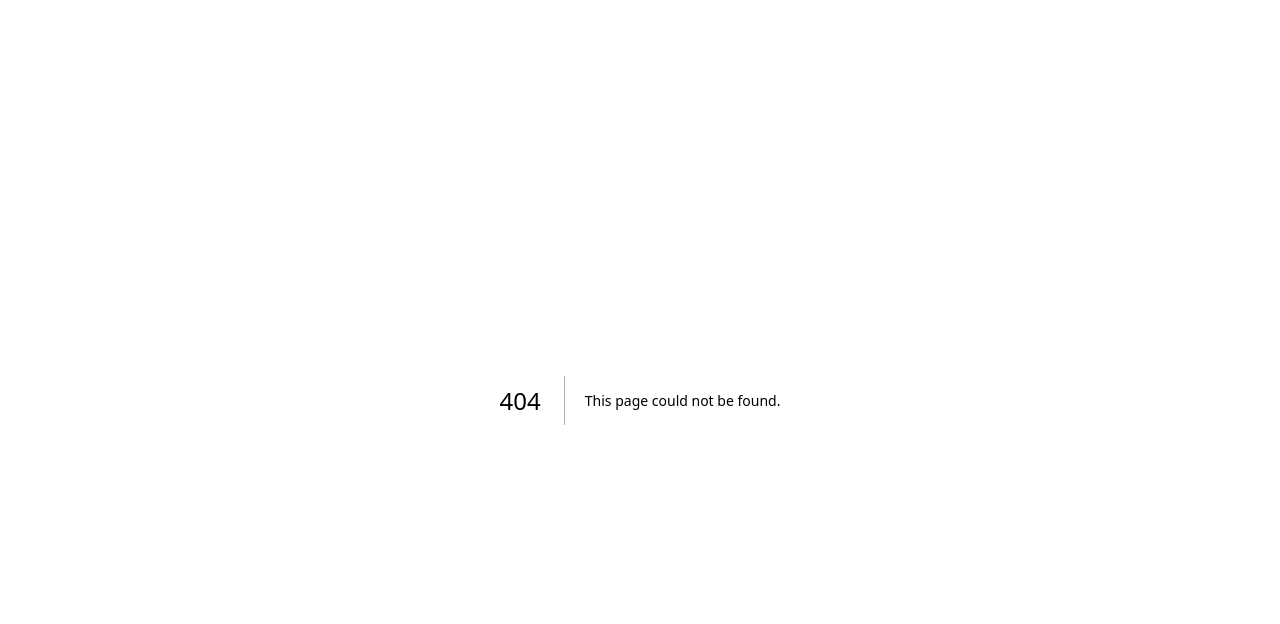
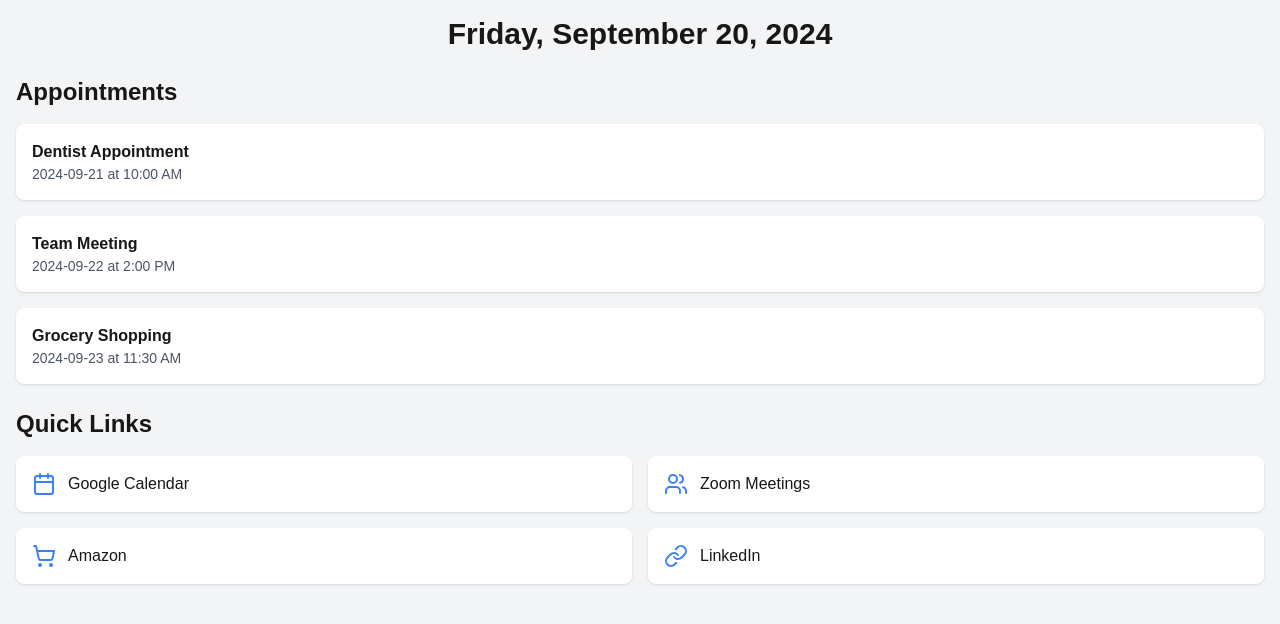
Before and after one commit to cfgjc24/Team-3, a Next.js app: page /offjob in a window 1280 px wide. Before the commit this address had no page. Shown: the top 624 px of the page. Built offline with nearby package versions, Linux system fonts and the light colour scheme.

Commit message:
off job boxes

```diff
--- a/package.json
+++ b/package.json
@@ -10,6 +10,8 @@
   },
   "dependencies": {
     "@prisma/client": "^5.19.1",
+    "@react-google-maps/api": "^2.19.3",
+    "lucide-react": "^0.445.0",
     "next": "14.2.13",
     "prisma": "^5.19.1",
     "react": "^18",
--- a/src/app/globals.css
+++ b/src/app/globals.css
@@ -7,12 +7,12 @@
   --foreground: #171717;
 }
 
-@media (prefers-color-scheme: dark) {
+/* @media (prefers-color-scheme: dark) {
   :root {
     --background: #0a0a0a;
     --foreground: #ededed;
   }
-}
+} */
 
 body {
   color: var(--foreground);
--- /dev/null
+++ b/src/app/offjob/page.tsx
@@ -0,0 +1,64 @@
+'use client'
+import { useState } from 'react';
+import { Calendar, Users, ShoppingCart, Link } from 'lucide-react';
+
+const appointments = [
+  { id: 1, title: 'Dentist Appointment', date: '2024-09-21', time: '10:00 AM' },
+  { id: 2, title: 'Team Meeting', date: '2024-09-22', time: '2:00 PM' },
+  { id: 3, title: 'Grocery Shopping', date: '2024-09-23', time: '11:30 AM' },
+];
+
+const quickLinks = [
+  { id: 1, title: 'Google Calendar', url: 'https://calendar.google.com', icon: Calendar },
+  { id: 2, title: 'Zoom Meetings', url: 'https://zoom.us/join', icon: Users },
+  { id: 3, title: 'Amazon', url: 'https://www.amazon.com', icon: ShoppingCart },
+  { id: 4, title: 'LinkedIn', url: 'https://www.linkedin.com', icon: Link },
+];
+
+export default function OffJob() {
+  const [currentDate, setCurrentDate] = useState(new Date());
+
+  const formatDate = (date: Date) => {
+    return date.toLocaleDateString('en-US', { weekday: 'long', year: 'numeric', month: 'long', day: 'numeric' });
+  };
+
+  return (
+    <div className="min-h-screen p-4 bg-gray-100">
+      <header className="mb-6">
+        <h1 className="text-3xl font-bold text-center">{formatDate(currentDate)}</h1>
+      </header>
+
+      <main>
+        <section className="mb-6">
+          <h2 className="text-2xl font-semibold mb-4">Appointments</h2>
+          <div className="space-y-4">
+            {appointments.map((appointment) => (
+              <div key={appointment.id} className="bg-white p-4 rounded-lg shadow">
+                <h3 className="font-semibold">{appointment.title}</h3>
+                <p className="text-sm text-gray-600">{appointment.date} at {appointment.time}</p>
+              </div>
+            ))}
+          </div>
+        </section>
+
+        <section>
+          <h2 className="text-2xl font-semibold mb-4">Quick Links</h2>
+          <div className="grid grid-cols-2 gap-4">
+            {quickLinks.map((link) => (
+              <a
+                key={link.id}
+                href={link.url}
+                target="_blank"
+                rel="noopener noreferrer"
+                className="bg-white p-4 rounded-lg shadow flex items-center space-x-3 hover:bg-gray-50 transition-colors"
+              >
+                <link.icon className="w-6 h-6 text-blue-500" />
+                <span className="font-medium">{link.title}</span>
+              </a>
+            ))}
+          </div>
+        </section>
+      </main>
+    </div>
+  );
+}
```
Also changed, not shown: 1 other file (tests, documents, lock files or other folders).
